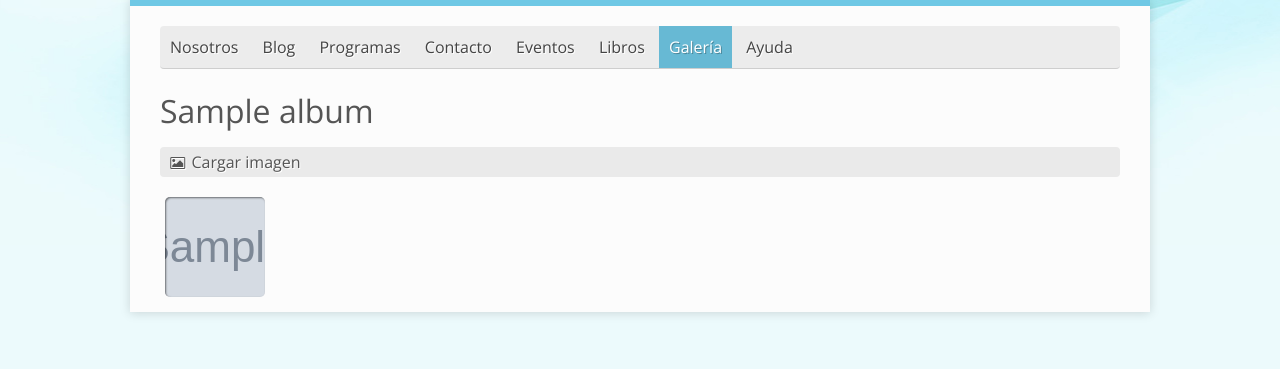
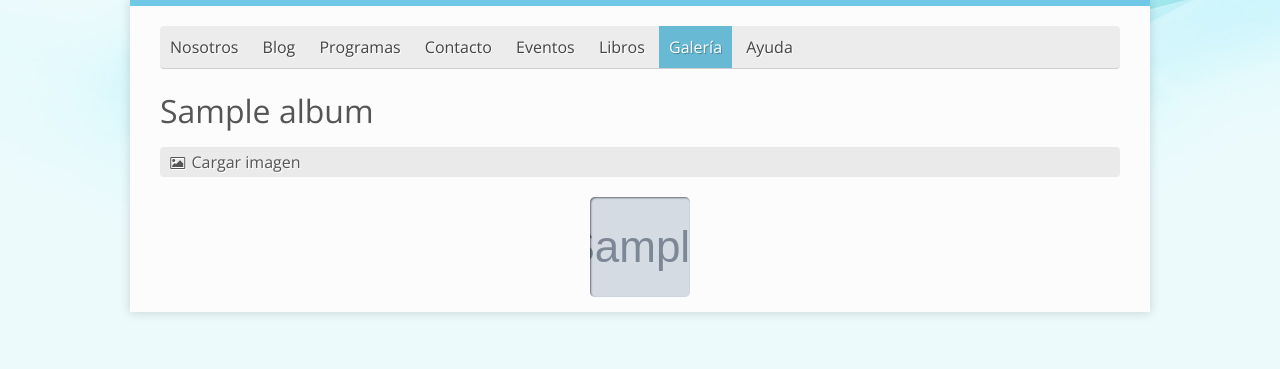
Before and after one commit to josecols/fundahog, a Django app: page /galeria/1/ in a window 1280 px wide. Shown: the part 144-513 px from the top of the page. Run offline with Django 3.2, Linux system fonts and the light colour scheme; a user stored in the database is signed in; data comes from the database, SQL or seed files in the repository; tables that the repository leaves empty hold one stand-in row (values such as "Sample post"); grey boxes marked "Sample" are stand-in pictures; parts of the project's set-up code (start-up, migrations or seed data) failed here and were passed over; some libraries are stand-ins or nearby versions.

Commit message:
Mejorada compatibilidad con dispositivos móviles

```diff
--- a/fundahog/static/css/fundahog.css
+++ b/fundahog/static/css/fundahog.css
@@ -196,6 +196,16 @@ i {
 #modal .titulo {
     margin-top: 0;
 }
+#principal div.imagenes {
+    text-align: center;
+}
+#principal div.imagenes:before {
+    content: '';
+    display: inline-block;
+    height: 100%;
+    vertical-align: middle;
+    margin-right: -0.25em;
+}
 #principal #contenido {
     width: 100%;
 }
@@ -218,7 +228,8 @@ i {
     width: 100px;
     height: 100px;
     margin: 5px;
-    float: left;
+    display: inline-block;
+    vertical-align: middle;
 }
 #principal .thumbnail:hover {
     box-shadow: inset 1px 1px 4px 2px rgba(0, 0, 0, .5);
--- a/fundahog/static/js/fundahog.cargar.js
+++ b/fundahog/static/js/fundahog.cargar.js
@@ -14,10 +14,6 @@ function pseudoUUID() {
 }
 
 $(document).ready(function () {
-    if (jQuery.browser.mobile) {
-        $('.pop.fancybox').hide();
-    }
-
     $('input[name=imagen]').change(function () {
         var titulo;
         var album = $(this).attr('data-album').match(/[0-9]+/);
--- a/fundahog/static/js/fundahog.selector.js
+++ b/fundahog/static/js/fundahog.selector.js
@@ -17,7 +17,6 @@ $(document).ready(function () {
     if (jQuery.browser.mobile) {
         $('.pop.fancybox').hide();
     }
-
     $('.pop.fancybox').click(function () {
         var request = $.ajax({
             async: true,
--- a/fundahog/templates/galeria.html
+++ b/fundahog/templates/galeria.html
@@ -84,8 +84,7 @@
                 <a class="thumbnail fancybox" href="{{MEDIA_URL}}{{imagen.imagen}}" data-fancybox-group="{{album|slugify}}" title="{{imagen}}" style="background-image: url('{{MEDIA_URL}}{{imagen.thumbnail}}');"></a>
                 {% endfor %}
             </div>
-
-            <div class="fix"></div>{% endfor %} {% else %}
+            {% endfor %} {% else %}
             <p class="center">No hay fotos registradas</p>
             {% endif %}
         </section>
@@ -98,7 +97,6 @@
         csrfToken = '{{csrf_token}}';
         urlAgregarImagen = '{% url agregar_imagen %}';
     </script>
-    <script async defer src="{{STATIC_URL}}js/jquery.mobile.js"></script>
     <script async defer src="{{STATIC_URL}}js/fundahog.upload.js"></script>
     <script async defer src="{{STATIC_URL}}js/fundahog.admin.js"></script>
     <script async defer src="{{STATIC_URL}}js/fundahog.cargar.js"></script>
```
